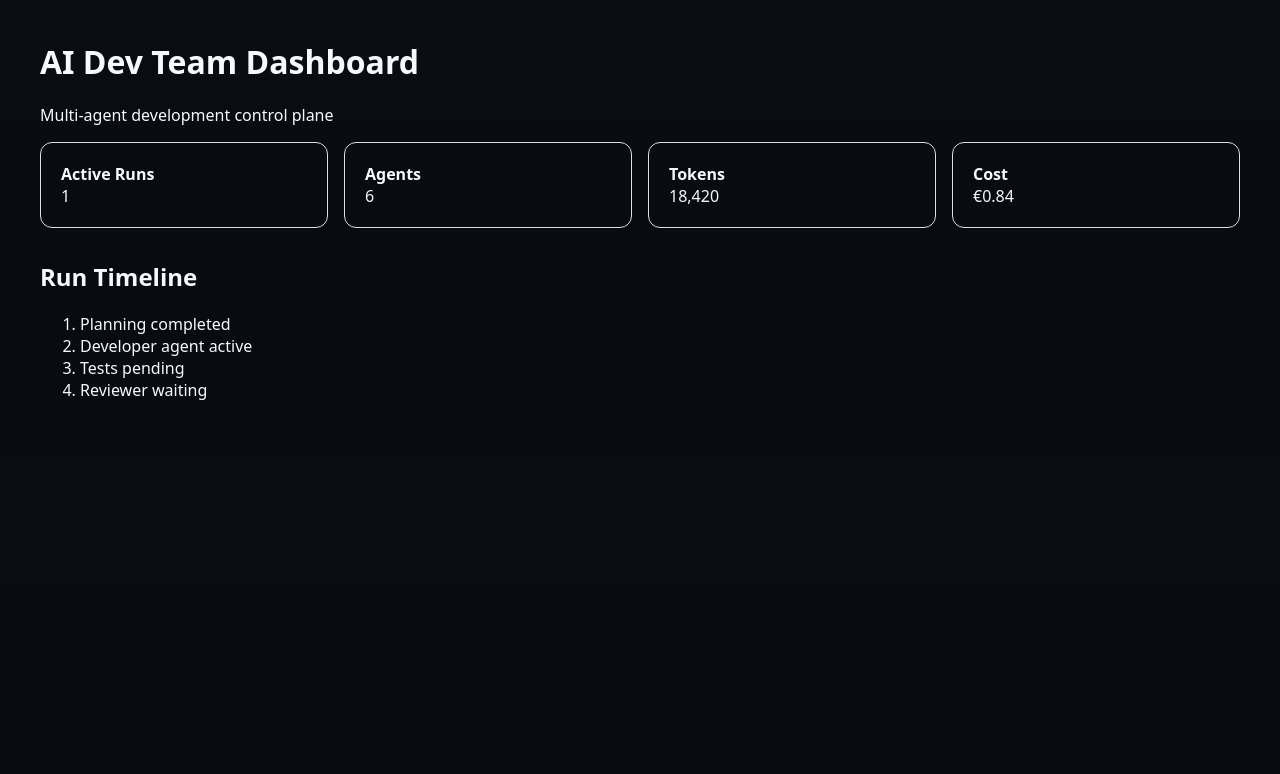
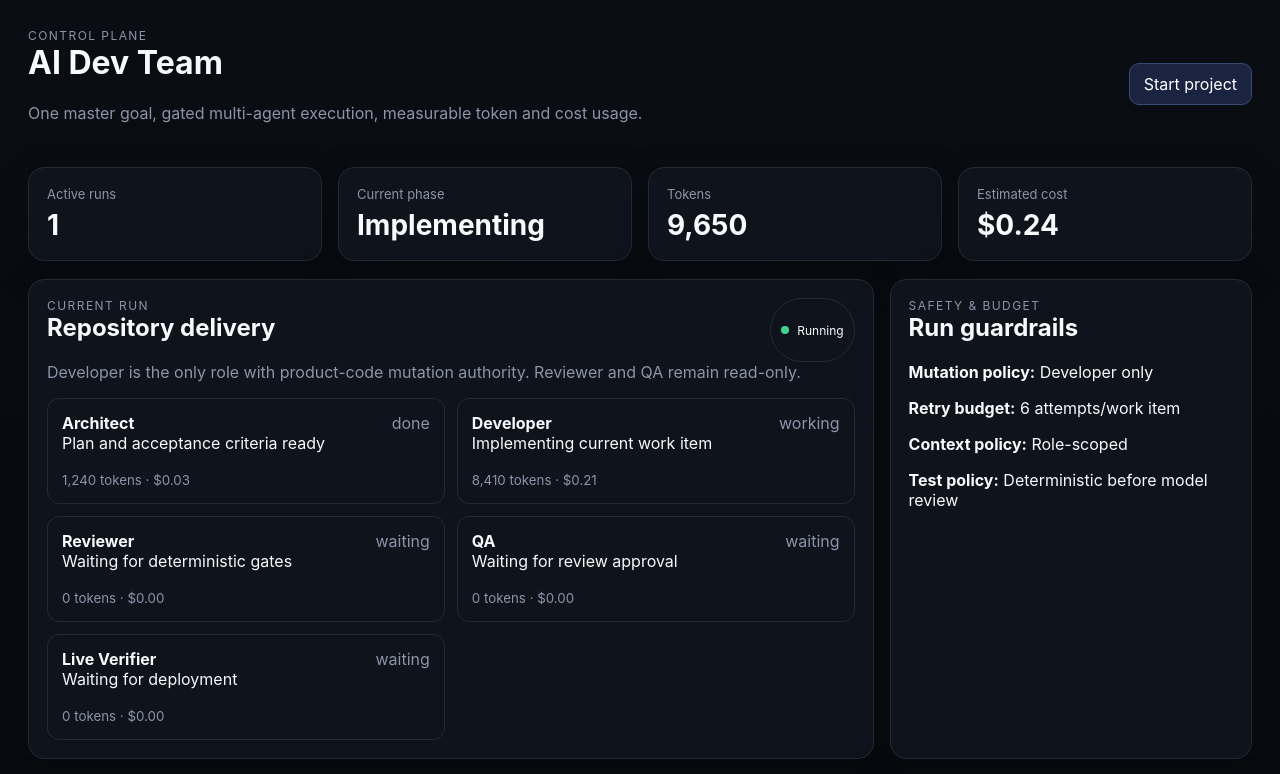
Before and after one commit to homann09-hue/AI-Dev-Team-, a Next.js app in the folder apps/dashboard/: page / in a window 1280 px wide. Shown: the top 774 px of the page. Built offline with nearby package versions, Linux system fonts and the light colour scheme.

Commit message:
feat(dashboard): compose production-style dashboard shell

```diff
--- a/apps/dashboard/app/page.tsx
+++ b/apps/dashboard/app/page.tsx
@@ -1,33 +1,82 @@
+import Link from "next/link";
+
+const agents = [
+  ["Architect", "done", "Plan and acceptance criteria ready", "1,240", "$0.03"],
+  ["Developer", "working", "Implementing current work item", "8,410", "$0.21"],
+  ["Reviewer", "waiting", "Waiting for deterministic gates", "0", "$0.00"],
+  ["QA", "waiting", "Waiting for review approval", "0", "$0.00"],
+  ["Live Verifier", "waiting", "Waiting for deployment", "0", "$0.00"],
+];
+
+const events = [
+  ["07:12", "Architect", "Planning completed"],
+  ["07:14", "Developer", "Work item started"],
+  ["07:18", "Developer", "Repository changes in progress"],
+  ["—", "Tests", "Pending"],
+];
+
 export default function DashboardPage() {
-  const metrics = [
-    ["Active Runs", "1"],
-    ["Agents", "6"],
-    ["Tokens", "18,420"],
-    ["Cost", "€0.84"],
-  ];
+  return (
+    <main className="shell">
+      <header className="topbar">
+        <div>
+          <div className="eyebrow">Control plane</div>
+          <h1>AI Dev Team</h1>
+          <p className="subtitle">One master goal, gated multi-agent execution, measurable token and cost usage.</p>
+        </div>
+        <Link className="button" href="/projects/new">Start project</Link>
+      </header>
 
-  return (
-    <main style={{ padding: 40, fontFamily: "system-ui" }}>
-      <h1>AI Dev Team Dashboard</h1>
-      <p>Multi-agent development control plane</p>
-
-      <section style={{ display: "grid", gap: 16, gridTemplateColumns: "repeat(4, 1fr)" }}>
-        {metrics.map(([name, value]) => (
-          <div key={name} style={{ border: "1px solid #ddd", padding: 20, borderRadius: 12 }}>
-            <strong>{name}</strong>
-            <div>{value}</div>
-          </div>
+      <section className="grid metrics">
+        {[["Active runs","1"],["Current phase","Implementing"],["Tokens","9,650"],["Estimated cost","$0.24"]].map(([label,value]) => (
+          <article className="card" key={label}>
+            <div className="metric-label">{label}</div>
+            <div className="metric-value">{value}</div>
+          </article>
         ))}
       </section>
 
-      <section style={{ marginTop: 32 }}>
-        <h2>Run Timeline</h2>
-        <ol>
-          <li>Planning completed</li>
-          <li>Developer agent active</li>
-          <li>Tests pending</li>
-          <li>Reviewer waiting</li>
-        </ol>
+      <section className="grid two">
+        <article className="card">
+          <div className="agent-head">
+            <div>
+              <div className="eyebrow">Current run</div>
+              <h2>Repository delivery</h2>
+            </div>
+            <span className="status"><span className="dot" /> Running</span>
+          </div>
+          <p className="muted">Developer is the only role with product-code mutation authority. Reviewer and QA remain read-only.</p>
+          <div className="agent-grid">
+            {agents.map(([role,status,last,tokens,cost]) => (
+              <div className="agent" key={role}>
+                <div className="agent-head"><strong>{role}</strong><span className="muted">{status}</span></div>
+                <p>{last}</p>
+                <small className="muted">{tokens} tokens · {cost}</small>
+              </div>
+            ))}
+          </div>
+        </article>
+
+        <article className="card">
+          <div className="eyebrow">Safety & budget</div>
+          <h2>Run guardrails</h2>
+          <p><strong>Mutation policy:</strong> Developer only</p>
+          <p><strong>Retry budget:</strong> 6 attempts/work item</p>
+          <p><strong>Context policy:</strong> Role-scoped</p>
+          <p><strong>Test policy:</strong> Deterministic before model review</p>
+        </article>
+      </section>
+
+      <section className="card" style={{marginTop:16}}>
+        <div className="eyebrow">Audit trail</div>
+        <h2>Run timeline</h2>
+        <div className="timeline">
+          {events.map(([time,role,summary]) => (
+            <div className="event" key={`${time}-${role}-${summary}`}>
+              <span className="muted">{time}</span><strong>{role}</strong><span>{summary}</span>
+            </div>
+          ))}
+        </div>
       </section>
     </main>
   );
```
